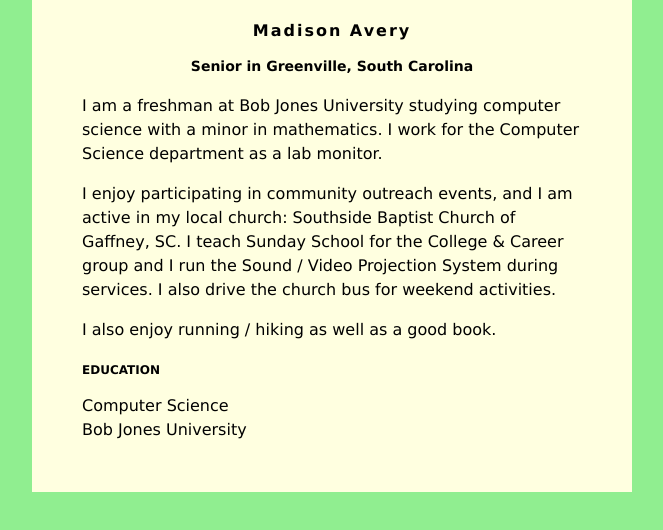
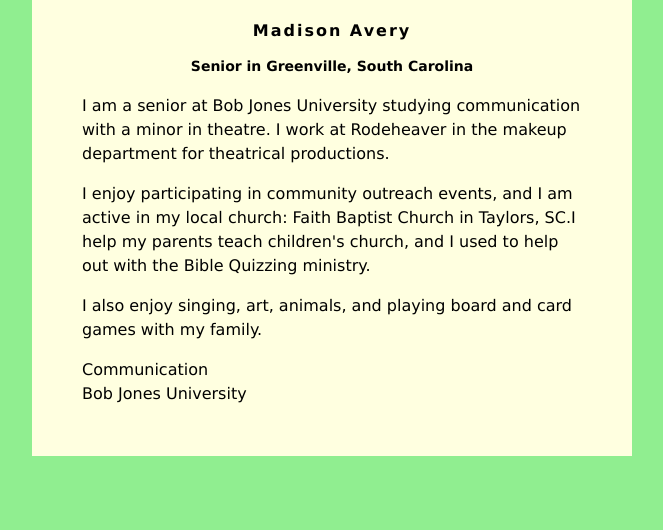
Before and after one commit to Maver698/Maver698.github.io, a plain HTML site: page index.html in a window 1280 px wide. Shown: the whole page, without its empty margins (308-971 px from the left). Drawn offline with Linux system fonts and the light colour scheme.

Commit message:
Update index.html

```diff
--- a/index.html
+++ b/index.html
@@ -33,21 +33,18 @@ h3 {
  <h1>Madison Avery</h1>
  <h2>Senior in Greenville, South Carolina</h2>
 
- <p>I am a freshman at Bob Jones University studying computer science with a
-minor in mathematics. I work for the Computer Science department as a lab
-monitor.</p>
+ <p>I am a senior at Bob Jones University studying communication with a
+minor in theatre. I work at Rodeheaver in the makeup department for theatrical productions.</p>
  <p>
  I enjoy participating in community outreach events, and I am active in my
-local church: Southside Baptist Church of Gaffney, SC. I teach Sunday School for the
-College &amp; Career group and I run the Sound / Video Projection System during
-services. I also drive the church bus for weekend activities.
+local church: Faith Baptist Church in Taylors, SC.I help my parents teach children's church, and I used to help out with the Bible Quizzing ministry.
  </p>
  <p>
- I also enjoy running / hiking as well as a good book.
+ I also enjoy singing, art, animals, and playing board and card games with my family.
  </p>
 
- <h3>EDUCATION</h3>
- Computer Science<br />
+
+ Communication<br />
  Bob Jones University
  </div>
 
```
